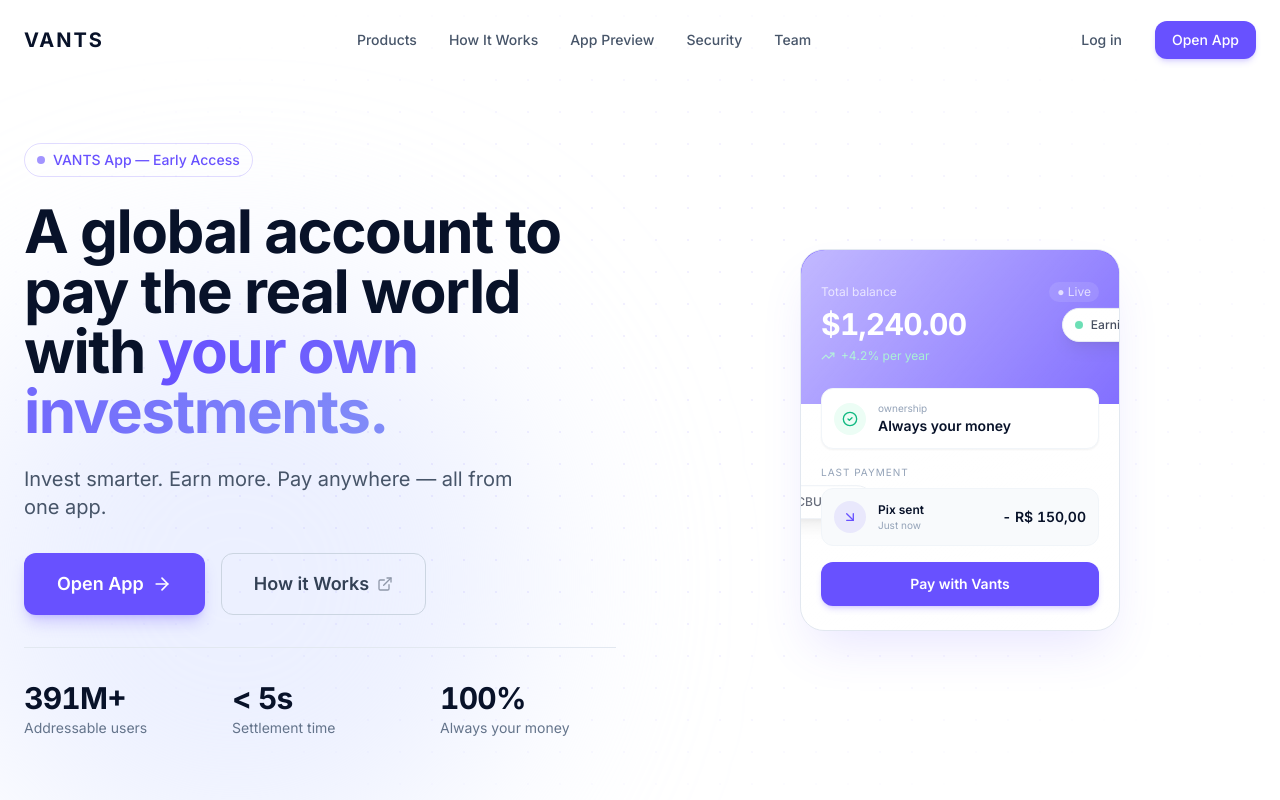
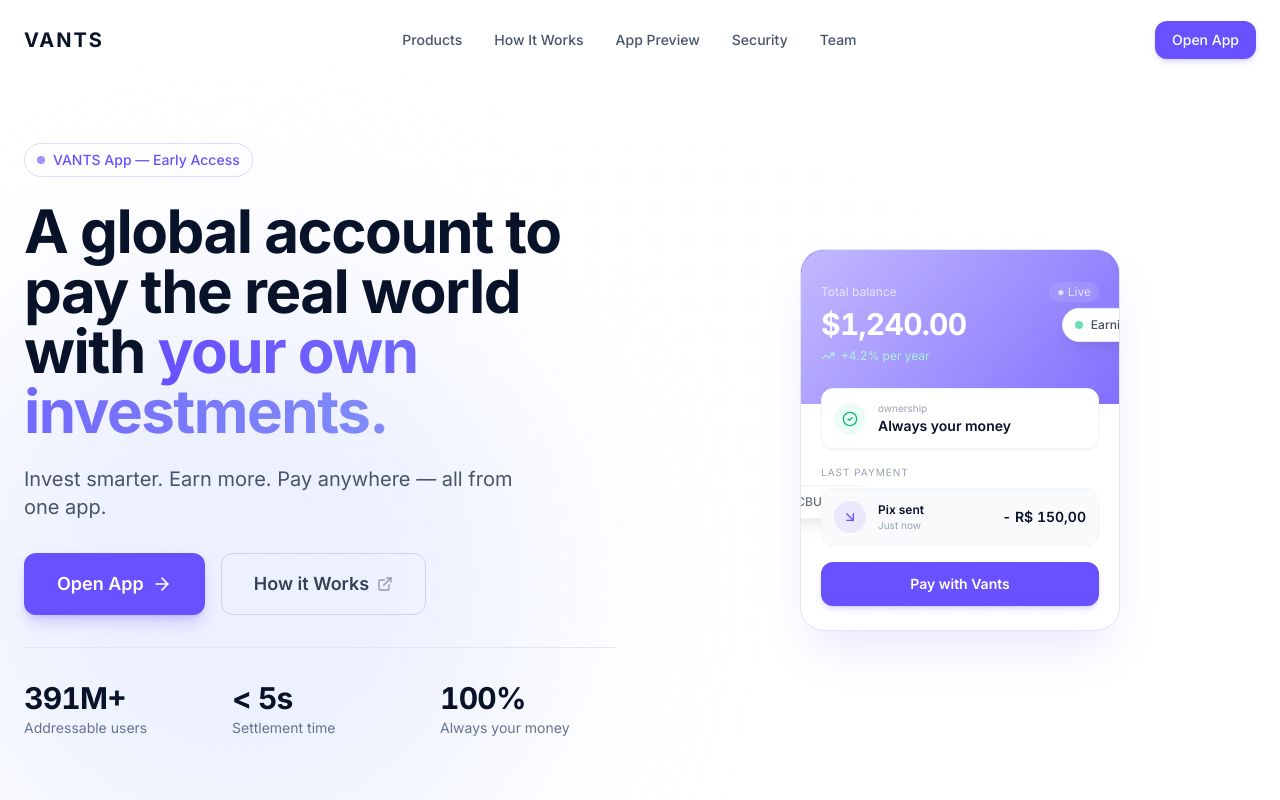
Before and after one commit to vhendala/vants-landing-page-nova, a React (Vite) app: page / in a window 1280 px wide. Shown: the top 800 px of the page. Built offline with nearby package versions, Linux system fonts and the light colour scheme.

Commit message:
style: remove 'Log in' option from navbar, leaving only 'Open App'

```diff
--- a/src/components/Navbar.tsx
+++ b/src/components/Navbar.tsx
@@ -55,9 +55,6 @@
 
           {/* Desktop Actions */}
           <div className="hidden md:flex items-center gap-4">
-            <Button variant="ghost" size="sm" className="text-slate-600 hover:text-[#081229]" onClick={() => window.location.href = 'https://app.vants.xyz'}>
-              Log in
-            </Button>
             <Button variant="primary" size="sm" className="bg-[#6851FF] hover:bg-[#5741e0] shadow-md shadow-[#6851FF]/20" onClick={() => window.location.href = 'https://app.vants.xyz'}>
               Open App
             </Button>
@@ -97,9 +94,6 @@
                 </a>
               ))}
               <div className="h-px bg-slate-200 my-2" />
-              <Button variant="secondary" className="w-full justify-center text-[#081229] border-slate-300" onClick={() => window.location.href = 'https://app.vants.xyz'}>
-                Log in
-              </Button>
               <Button variant="primary" className="w-full justify-center bg-[#6851FF]" onClick={() => window.location.href = 'https://app.vants.xyz'}>
                 Open App
               </Button>
```
